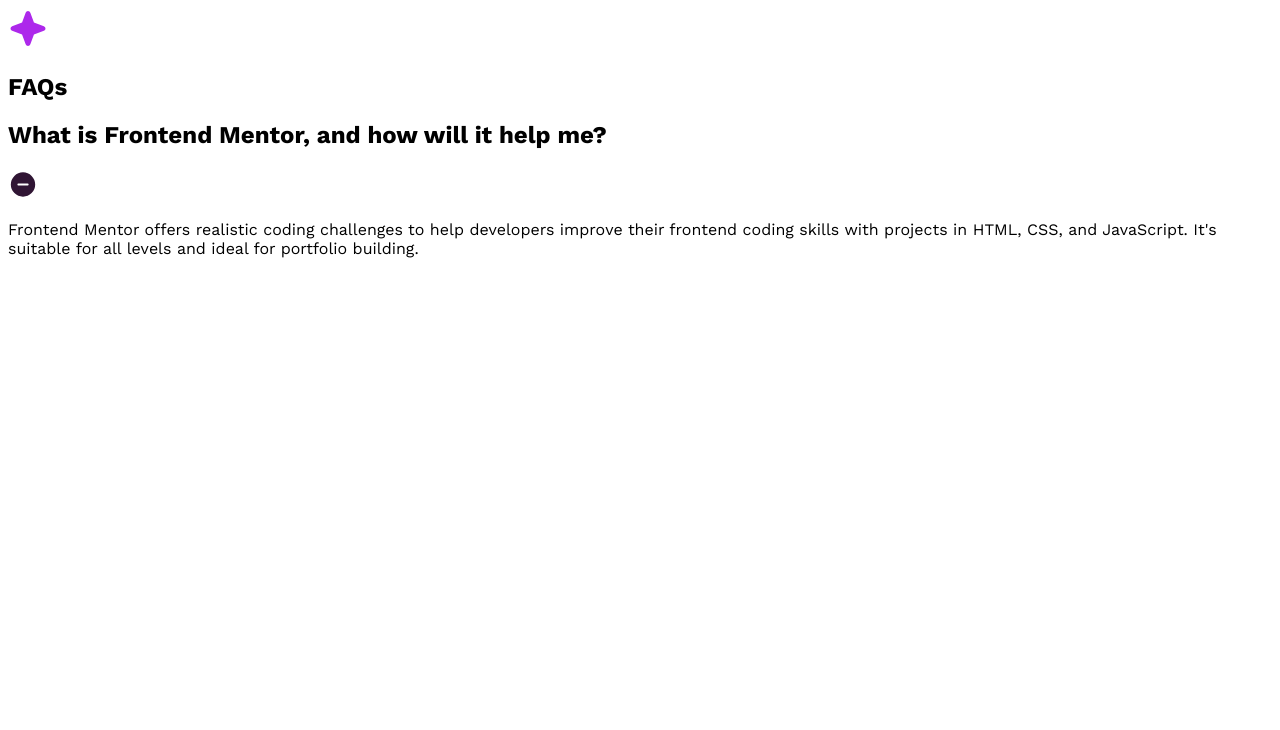
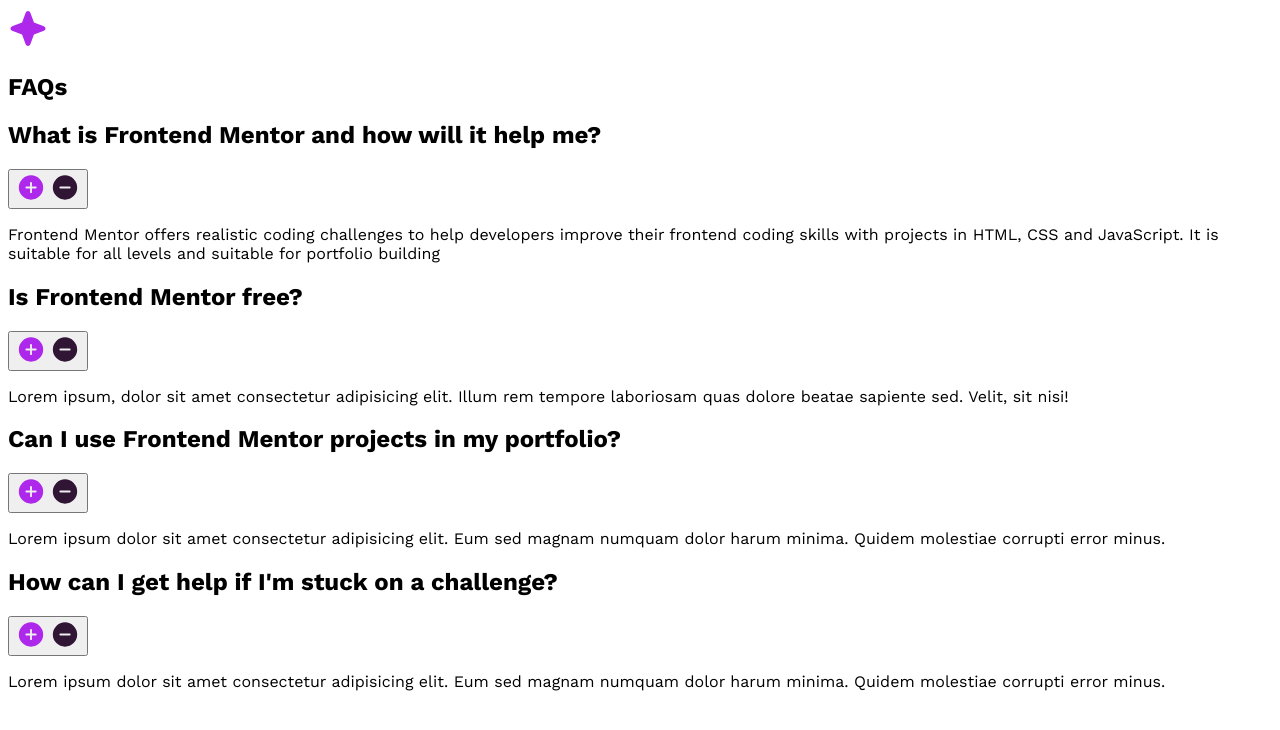
Before and after one commit to kimbrammazz/accordian, a plain HTML site: page index.html in a window 1280 px wide. Drawn offline with nearby package versions, Linux system fonts and the light colour scheme.

Commit message:
html complete

```diff
--- a/index.html
+++ b/index.html
@@ -11,29 +11,103 @@
 		<title>Document</title>
 	</head>
 	<body>
-		<section class="questions">
-			<!-- page title -->
+		<main>
+			<section class="container">
 				<div>
 					<img src="./assets/images/icon-star.svg" alt="star icon" />
 					<h1>FAQs</h1>
 				</div>
-			<!-- questions -->
-			<!-- single question -->
-			<article>
-				<!-- question heading -->
-				<div>
-					<h2>What is Frontend Mentor, and how will it help me?</h2>
-					<img src="./assets/images/icon-minus.svg" alt="open icon" />
-					<!-- answer to question -->
+				<!-- start of one question -->
+				<article class="question">
+					<div class="question-heading">
+						<h2>What is Frontend Mentor and how will it help me?</h2>
+						<button class="question-btn">
+							<span class="open-icon">
+								<img src="./assets/images/icon-plus.svg" alt="open icon" />
+							</span>
+							<span class="close-icon">
+								<img src="./assets/images/icon-minus.svg" alt="close icon" />
+							</span>
+						</button>
+					</div>
+					<div class="question-text">
 						<p>
 							Frontend Mentor offers realistic coding challenges to help
 							developers improve their frontend coding skills with projects in
-						HTML, CSS, and JavaScript. It's suitable for all levels and ideal
-						for portfolio building.
+							HTML, CSS and JavaScript. It is suitable for all levels and
+							suitable for portfolio building
 						</p>
 					</div>
 				</article>
-			<!-- end of single question -->
+				<!-- end of one question -->
+				<!-- start of one question -->
+				<article class="question">
+					<div class="question-heading">
+						<h2>Is Frontend Mentor free?</h2>
+						<button class="question-btn">
+							<span class="open-icon">
+								<img src="./assets/images/icon-plus.svg" alt="open icon" />
+							</span>
+							<span class="close-icon">
+								<img src="./assets/images/icon-minus.svg" alt="close icon" />
+							</span>
+						</button>
+					</div>
+					<div class="question-text">
+						<p>
+							Lorem ipsum, dolor sit amet consectetur adipisicing elit. Illum
+							rem tempore laboriosam quas dolore beatae sapiente sed. Velit, sit
+							nisi!
+						</p>
+					</div>
+				</article>
+				<!-- end of one question -->
+				<!-- start of one question -->
+				<article class="question">
+					<div class="question-heading">
+						<h2>Can I use Frontend Mentor projects in my portfolio?</h2>
+						<button class="question-btn">
+							<span class="open-icon">
+								<img src="./assets/images/icon-plus.svg" alt="open icon" />
+							</span>
+							<span class="close-icon">
+								<img src="./assets/images/icon-minus.svg" alt="close icon" />
+							</span>
+						</button>
+					</div>
+					<div class="question-text">
+						<p>
+							Lorem ipsum dolor sit amet consectetur adipisicing elit. Eum sed
+							magnam numquam dolor harum minima. Quidem molestiae corrupti error
+							minus.
+						</p>
+					</div>
+				</article>
+				<!-- end of one question -->
+				<!-- start of one question -->
+				<article class="question">
+					<div class="question-heading">
+						<h2>How can I get help if I'm stuck on a challenge?</h2>
+						<button class="question-btn">
+							<span class="open-icon">
+								<img src="./assets/images/icon-plus.svg" alt="open icon" />
+							</span>
+							<span class="close-icon">
+								<img src="./assets/images/icon-minus.svg" alt="close icon" />
+							</span>
+						</button>
+					</div>
+					<div class="question-text">
+						<p>
+							Lorem ipsum dolor sit amet consectetur adipisicing elit. Eum sed
+							magnam numquam dolor harum minima. Quidem molestiae corrupti error
+							minus.
+						</p>
+					</div>
+				</article>
+				<!-- end of one question -->
 			</section>
+		</main>
+		<script src="app.js"></script>
 	</body>
 </html>
```
Also changed, not shown: app.js (added). Lines whose indentation alone changed are shown as unchanged.
